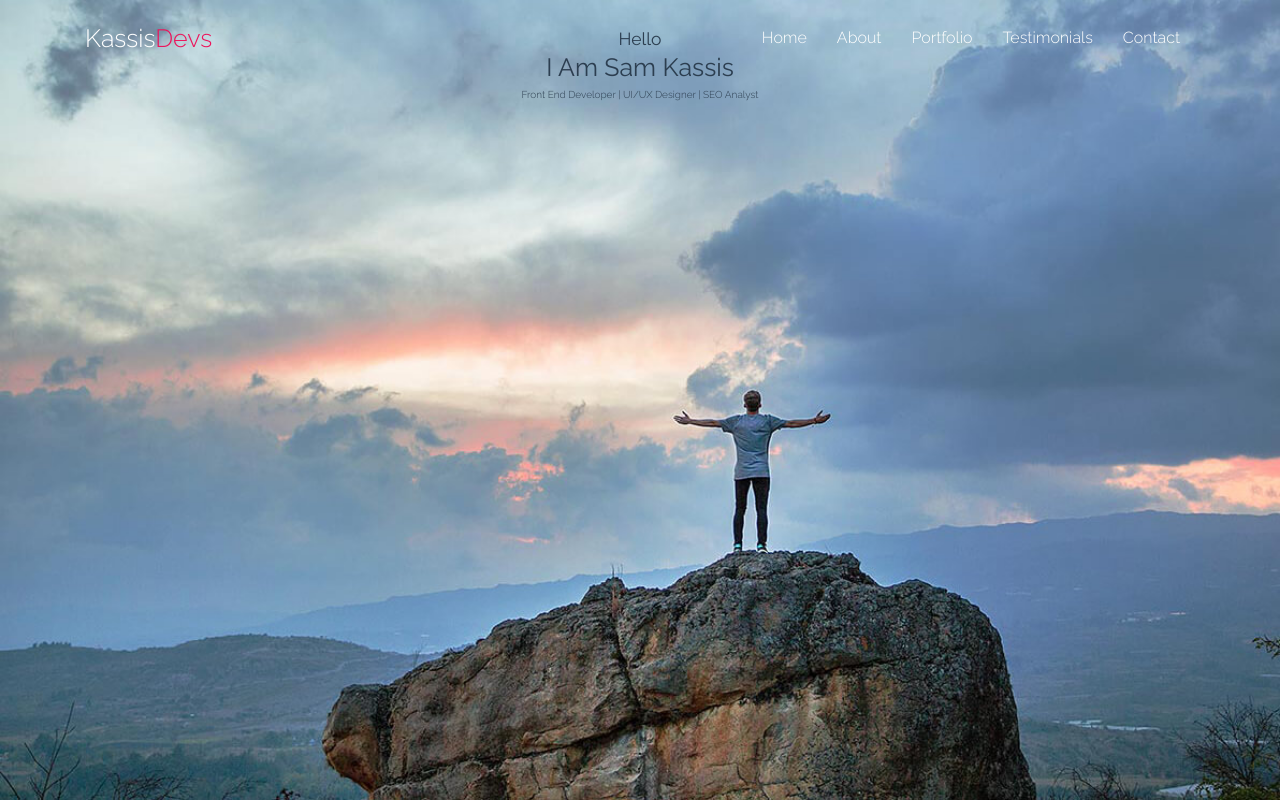
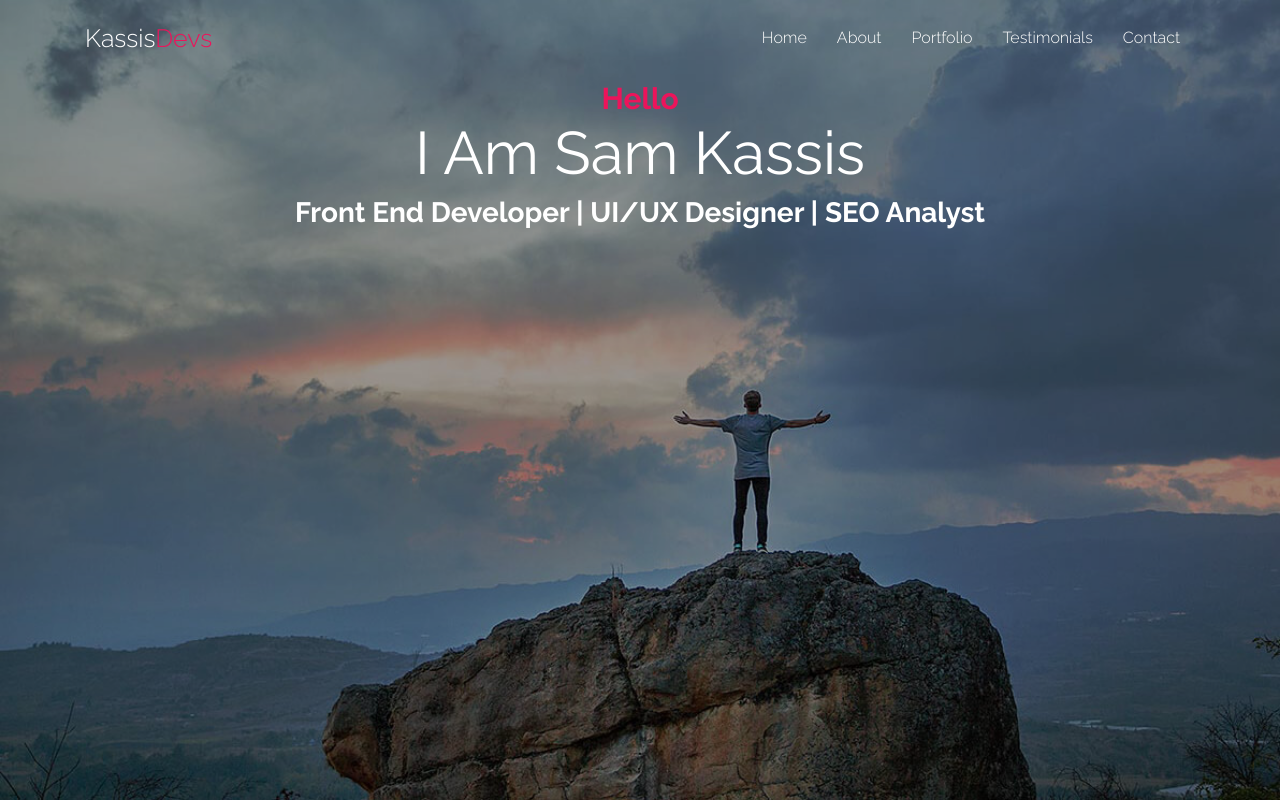
Before and after one commit to kassisdevs/my_portfolio, a website: page src/index.html in a window 1280 px wide. Drawn offline with Linux system fonts and the light colour scheme.

Commit message:
fix header overlay

```diff
--- a/src/index.html
+++ b/src/index.html
@@ -4,7 +4,7 @@
   <meta charset="UTF-8">
   <meta name="viewport" content="width=device-width, initial-scale=1.0">
   <meta http-equiv="X-UA-Compatible" content="ie=edge">
-  <link href="https://fonts.googleapis.com/css?family=Raleway:300,400,400i" rel="stylesheet">
+  <link href="https://fonts.googleapis.com/css?family=Raleway:300,400,400i,700" rel="stylesheet">
   <link rel="stylesheet" type="text/css" href="css/font-awesome.min.css">
   <link rel="stylesheet" type="text/css" href="css/bootstrap.css">
   <link rel="stylesheet" type="text/css" href="css/style.css">
@@ -41,14 +41,16 @@
 </div>
 </nav>
 <!-- HEADER -->
-<header id="header" class="p-5">
+<header id="header">
+  <div class="overlay-section">
     <div class="container">
       <div class="row">
         <div class="col text-center">
           <div class="header-content">
-        <h3>Hello</h3>
-        <h1>I Am Sam Kassis</h1>
-        <p>Front End Developer | UI/UX Designer | SEO Analyst</p>
+            <h4 class="heading-4">Hello</h4>
+            <h1 class="heading-1">I Am Sam Kassis</h1>
+            <p class="header-p">Front End Developer | UI/UX Designer | SEO Analyst</p>
+          </div>
           </div>
       </div>
     </div>
--- a/src/scss/_base.scss
+++ b/src/scss/_base.scss
@@ -28,3 +28,7 @@ body {
     font-weight: 300;
     line-height: 1.6;
 }
+.overlay-section {
+  min-height: 80rem;
+  background: rgba(0, 0, 0, 0.4);
+}
--- a/src/scss/_header.scss
+++ b/src/scss/_header.scss
@@ -4,4 +4,13 @@ header {
   background-attachment: fixed;
   background-size: cover;
   min-height: 80rem;
+
+  .col {
+    transform: translateY(50%);
+  }
+  .header-p {
+    font-size: 2.8rem;
+    color: #fff;
+    font-weight: 700;
+  }
 }
--- a/src/scss/_typography.scss
+++ b/src/scss/_typography.scss
@@ -0,0 +1,12 @@
+
+
+
+.heading-1 {
+  font-size: 6rem;
+  color: #fff;
+}
+.heading-4 {
+  font-size: 3rem;
+  color: $color-secondary;
+  font-weight: 700;
+}
```
Also changed, not shown: src/css/style.css. Lines whose indentation alone changed are shown as unchanged.
